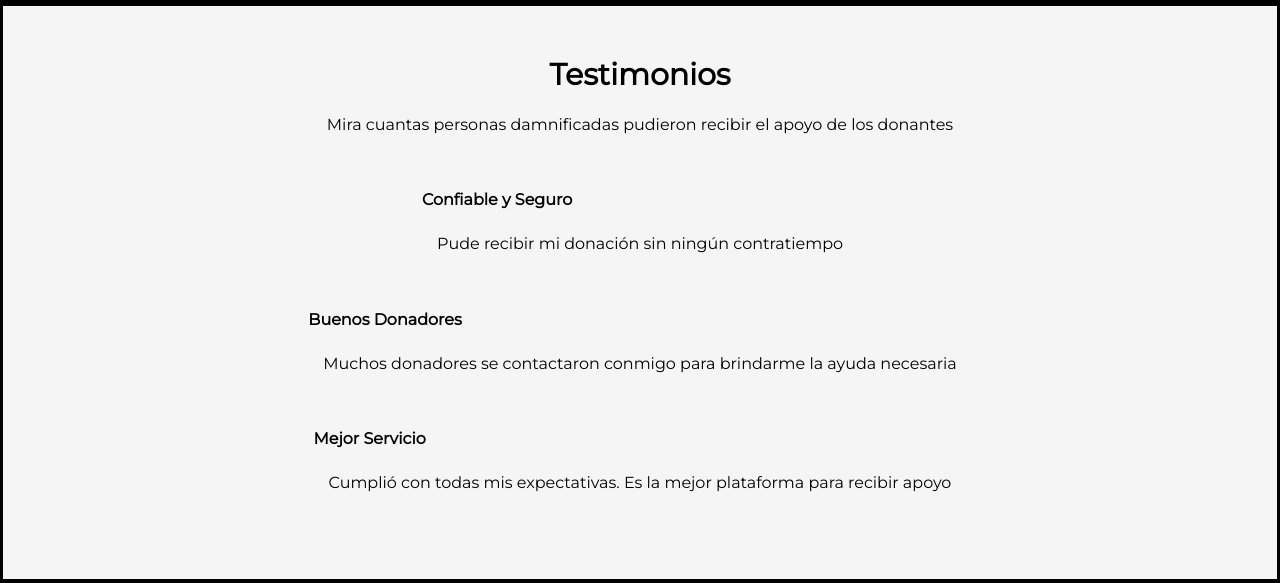
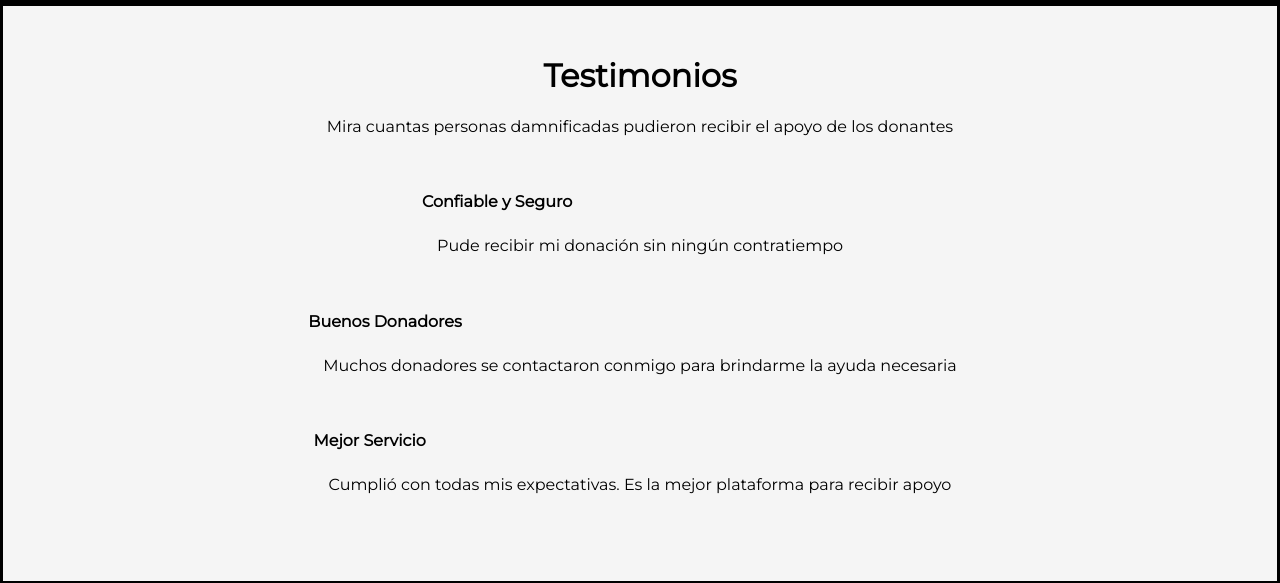
Before and after one commit to NoboruOshita/HuaycoSoS-LP, a plain HTML site: page Public/Index.html in a window 1280 px wide. Shown: the part 2845-3428 px from the top of the page. Drawn offline with Linux system fonts and the light colour scheme.

Commit message:
Cambio el tamanio de letra

```diff
--- a/Public/assets/styles/style.css
+++ b/Public/assets/styles/style.css
@@ -341,7 +341,7 @@ ul.grid {
 
     .Ttitle{
       text-align: center;
-      font-size: 30px;
+      font-size: 32px;
     }
 
     ul.Tgrid{
```
